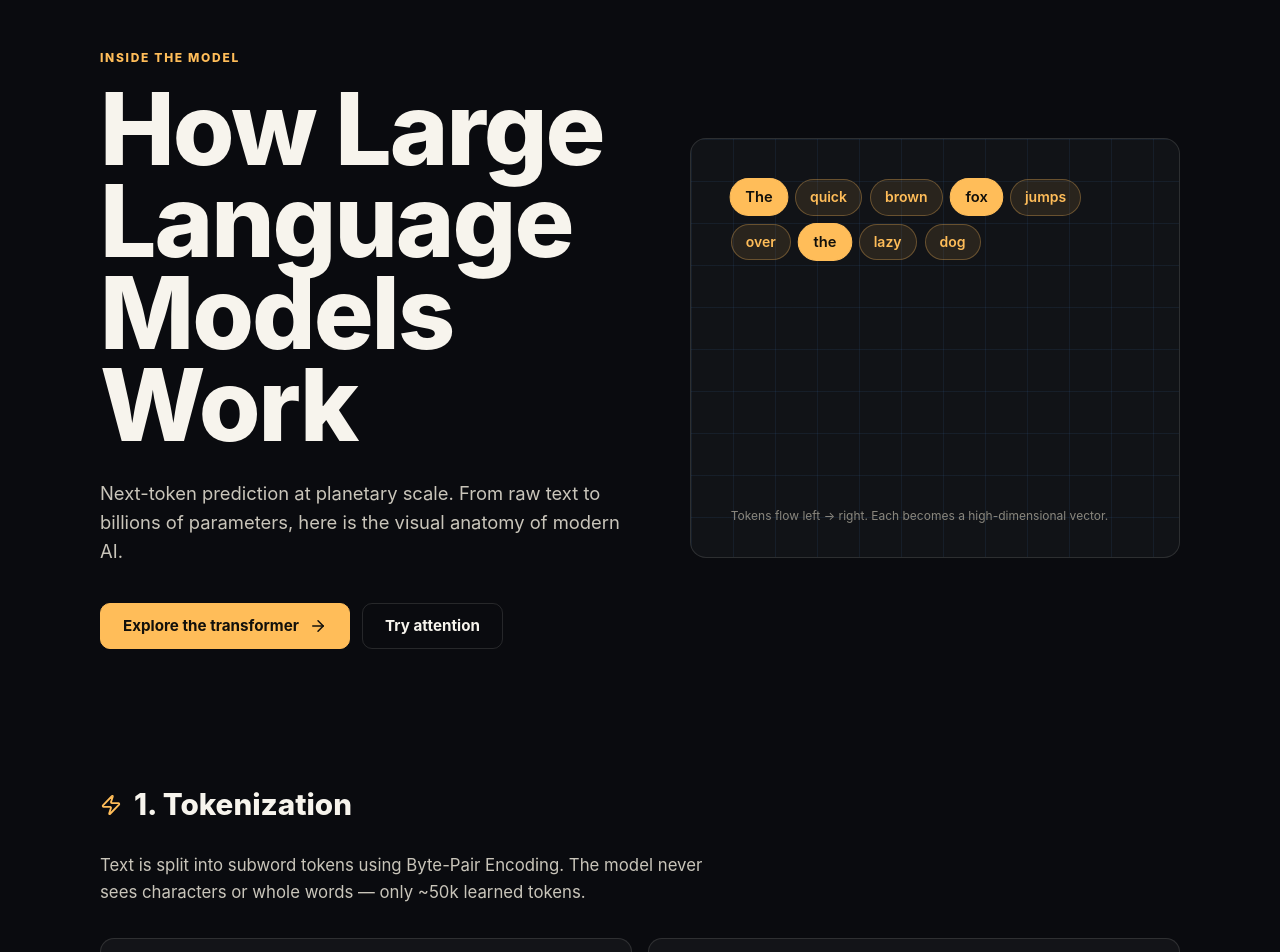
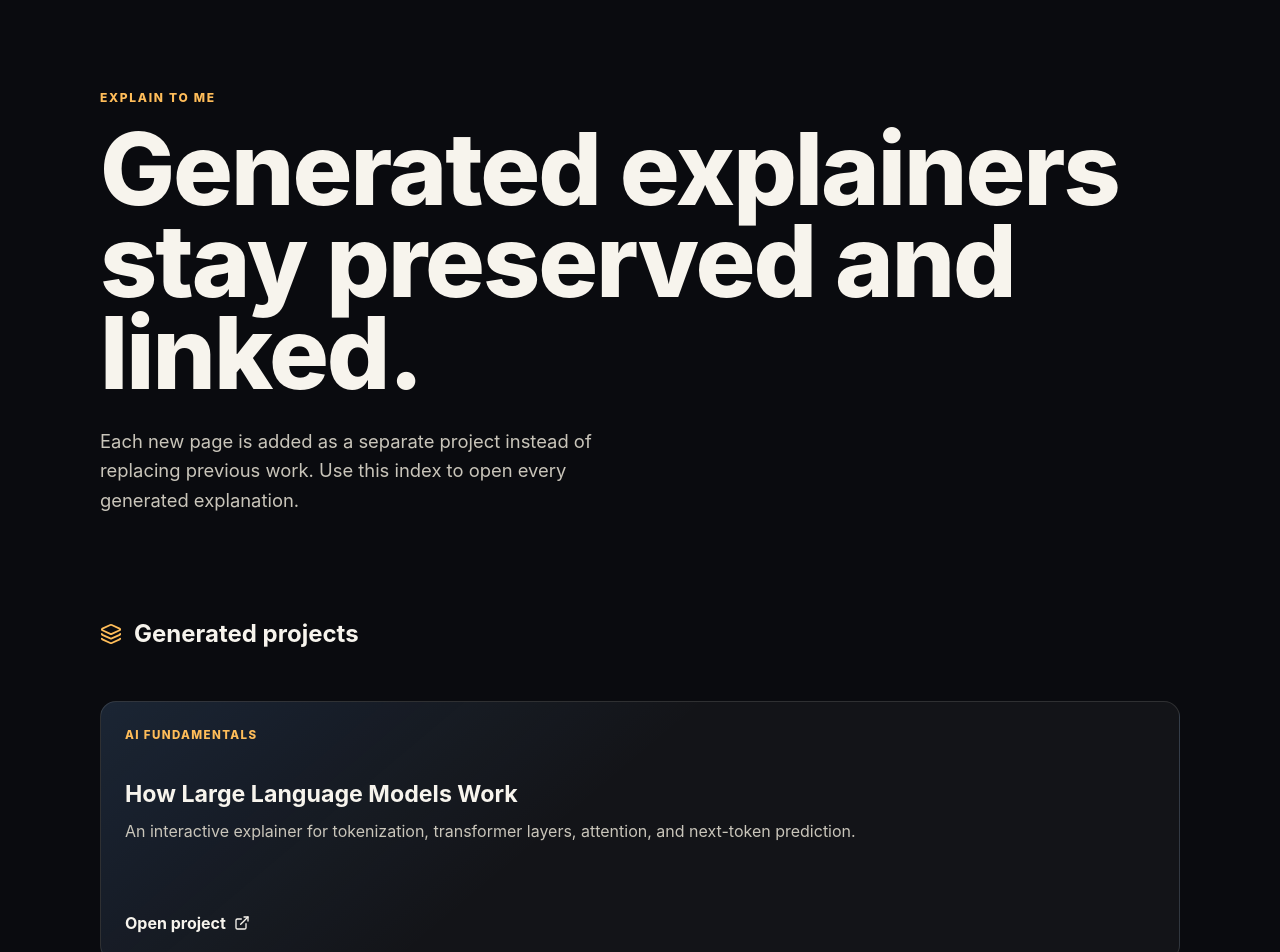
Before and after one commit to leonlzd120000/explain, a React (Vite) app: page / in a window 1280 px wide. Shown: the top 952 px of the page. Built offline with nearby package versions, Linux system fonts and the light colour scheme.

Commit message:
feat: preserve generated projects in index

```diff
--- a/src/main.jsx
+++ b/src/main.jsx
@@ -1,9 +1,58 @@
-import React, { useState } from 'react';
+import React, { useEffect, useState } from 'react';
 import { createRoot } from 'react-dom/client';
-import { ArrowRight, Zap, Brain, Layers, Target, Sparkles } from 'lucide-react';
+import { ArrowRight, Zap, Brain, Layers, Target, Sparkles, ExternalLink } from 'lucide-react';
 import './styles.css';
 
-function App() {
+const generatedProjects = [
+  {
+    id: 'large-language-models',
+    title: 'How Large Language Models Work',
+    summary: 'An interactive explainer for tokenization, transformer layers, attention, and next-token prediction.',
+    href: '#/large-language-models',
+    tag: 'AI fundamentals',
+  },
+];
+
+function ProjectHub() {
+  return (
+    <main className="shell">
+      <section className="hub-hero">
+        <p className="eyebrow">Explain to me</p>
+        <h1>Generated explainers stay preserved and linked.</h1>
+        <p className="lede">
+          Each new page is added as a separate project instead of replacing previous work.
+          Use this index to open every generated explanation.
+        </p>
+      </section>
+
+      <section className="project-library" aria-labelledby="project-library-title">
+        <div className="section-header">
+          <Layers size={22} />
+          <h2 id="project-library-title">Generated projects</h2>
+        </div>
+        <div className="project-grid">
+          {generatedProjects.map((project) => (
+            <a className="project-card" href={project.href} key={project.id}>
+              <span className="project-tag">{project.tag}</span>
+              <h3>{project.title}</h3>
+              <p>{project.summary}</p>
+              <span className="project-link">
+                Open project <ExternalLink size={16} />
+              </span>
+            </a>
+          ))}
+        </div>
+      </section>
+
+      <div className="footer">
+        <div>Project index • React + Vite • GitHub Pages</div>
+        <div>leonlzd120000/explain</div>
+      </div>
+    </main>
+  );
+}
+
+function LlmPage() {
   const [selectedWord, setSelectedWord] = useState(null);
   const [prompt, setPrompt] = useState("The future of AI is");
   const [generated, setGenerated] = useState([]);
@@ -29,6 +78,13 @@ function App() {
 
   return (
     <main className="shell">
+      <nav className="project-nav" aria-label="Project navigation">
+        <a href="#/" className="nav-link">All projects</a>
+        <a href="https://github.com/leonlzd120000/explain" className="nav-link">
+          Repository <ExternalLink size={14} />
+        </a>
+      </nav>
+
       {/* Hero */}
       <section className="hero">
         <div>
@@ -222,4 +278,20 @@ function App() {
   );
 }
 
+function App() {
+  const [route, setRoute] = useState(window.location.hash || '#/');
+
+  useEffect(() => {
+    const handleHashChange = () => setRoute(window.location.hash || '#/');
+    window.addEventListener('hashchange', handleHashChange);
+    return () => window.removeEventListener('hashchange', handleHashChange);
+  }, []);
+
+  if (route === '#/large-language-models') {
+    return <LlmPage />;
+  }
+
+  return <ProjectHub />;
+}
+
 createRoot(document.getElementById('root')).render(<App />);
--- a/src/styles.css
+++ b/src/styles.css
@@ -31,6 +31,104 @@ a {
   width: min(1080px, calc(100% - 40px));
   margin: 0 auto;
   padding: 48px 0 120px;
+}
+
+.hub-hero {
+  min-height: 46vh;
+  display: flex;
+  flex-direction: column;
+  justify-content: center;
+  padding: 40px 0 24px;
+}
+
+.project-nav {
+  position: sticky;
+  top: 12px;
+  z-index: 5;
+  display: flex;
+  justify-content: space-between;
+  gap: 12px;
+  margin-bottom: 28px;
+  padding: 10px;
+  border: 1px solid var(--border);
+  border-radius: 14px;
+  background: rgba(10, 11, 15, 0.78);
+  backdrop-filter: blur(18px);
+}
+
+.nav-link {
+  display: inline-flex;
+  align-items: center;
+  gap: 8px;
+  min-height: 36px;
+  padding: 0 12px;
+  border-radius: 8px;
+  color: #f7f4ed;
+  font-size: 0.9rem;
+  font-weight: 700;
+}
+
+.nav-link:hover {
+  background: rgba(255, 255, 255, 0.07);
+}
+
+.project-library {
+  margin-top: 56px;
+}
+
+.project-grid {
+  display: grid;
+  grid-template-columns: repeat(auto-fit, minmax(260px, 1fr));
+  gap: 16px;
+  margin-top: 28px;
+}
+
+.project-card {
+  display: flex;
+  min-height: 260px;
+  flex-direction: column;
+  align-items: flex-start;
+  padding: 24px;
+  border: 1px solid var(--border);
+  border-radius: 16px;
+  background:
+    linear-gradient(140deg, rgba(79, 156, 255, 0.12), transparent 44%),
+    var(--card);
+  transition: transform 0.2s ease, border-color 0.2s ease;
+}
+
+.project-card:hover {
+  transform: translateY(-2px);
+  border-color: rgba(255, 189, 89, 0.52);
+}
+
+.project-tag {
+  color: var(--accent);
+  font-size: 0.72rem;
+  font-weight: 850;
+  letter-spacing: 0.12em;
+  text-transform: uppercase;
+}
+
+.project-card h3 {
+  margin: 36px 0 12px;
+  font-size: 1.45rem;
+  line-height: 1.15;
+}
+
+.project-card p {
+  margin: 0;
+  color: #c9c5ba;
+}
+
+.project-link {
+  display: inline-flex;
+  align-items: center;
+  gap: 8px;
+  margin-top: auto;
+  padding-top: 28px;
+  color: #f7f4ed;
+  font-weight: 750;
 }
 
 /* Hero */
@@ -444,6 +542,21 @@ h1 {
 }
 
 @media (max-width: 820px) {
+  .shell {
+    width: min(100% - 28px, 1080px);
+    padding-top: 28px;
+  }
+
+  .hub-hero {
+    min-height: auto;
+    padding-top: 36px;
+  }
+
+  .project-nav {
+    position: static;
+    flex-wrap: wrap;
+  }
+
   .hero {
     grid-template-columns: 1fr;
     min-height: auto;
```
Also changed, not shown: workflows/explain-to-me.md (+5 -0 lines).
